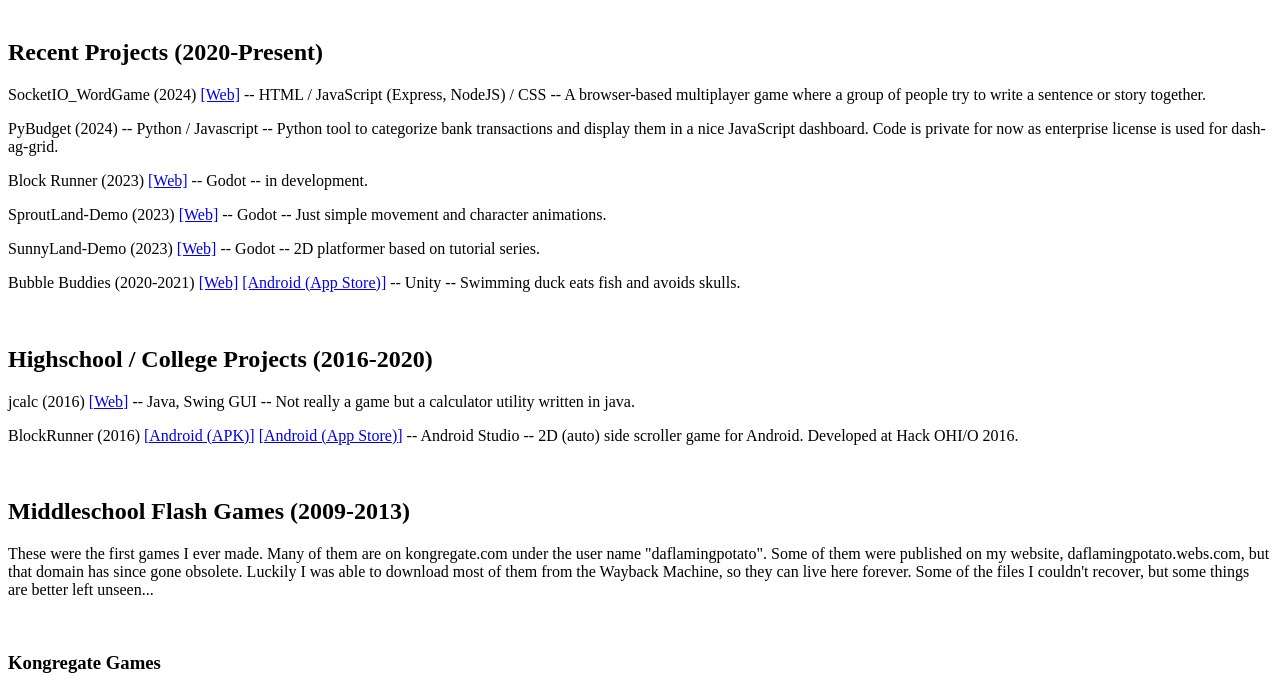
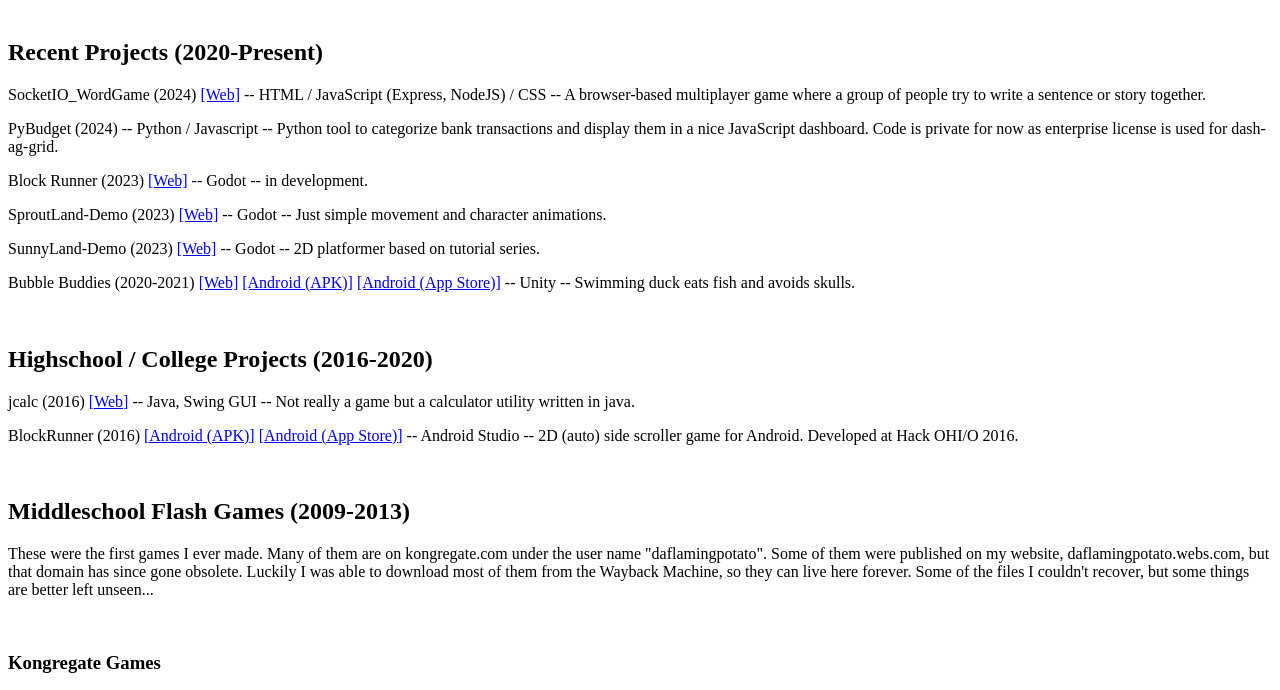
Before and after one commit to BaconEggsRL/baconeggsrl.github.io, a plain HTML site: page index.html in a window 1280 px wide. Shown: the part 79-769 px from the top of the page. Drawn offline with Linux system fonts and the light colour scheme; a script that the page names is missing.

Commit message:
added apk
added apk for bubble buddies since android store link is broken

```diff
--- a/index.html
+++ b/index.html
@@ -32,6 +32,7 @@
 
 		<p>Bubble Buddies (2020-2021)
 		<a href="https://baconeggsrl.github.io/Bubble-Buddies/">[Web]</a>
+        <a href="https://drive.google.com/file/d/1gagXZaHnTTKLP1RaG-jzvUQwqQz3EDZ7/view?usp=sharing">[Android (APK)]</a>
 		<a href="https://play.google.com/store/apps/details?id=com.daflamingpotato.BubbleBuddies&hl=en_US&gl=US">[Android (App Store)]</a>
 		-- Unity -- Swimming duck eats fish and avoids skulls.</p>
 
```
